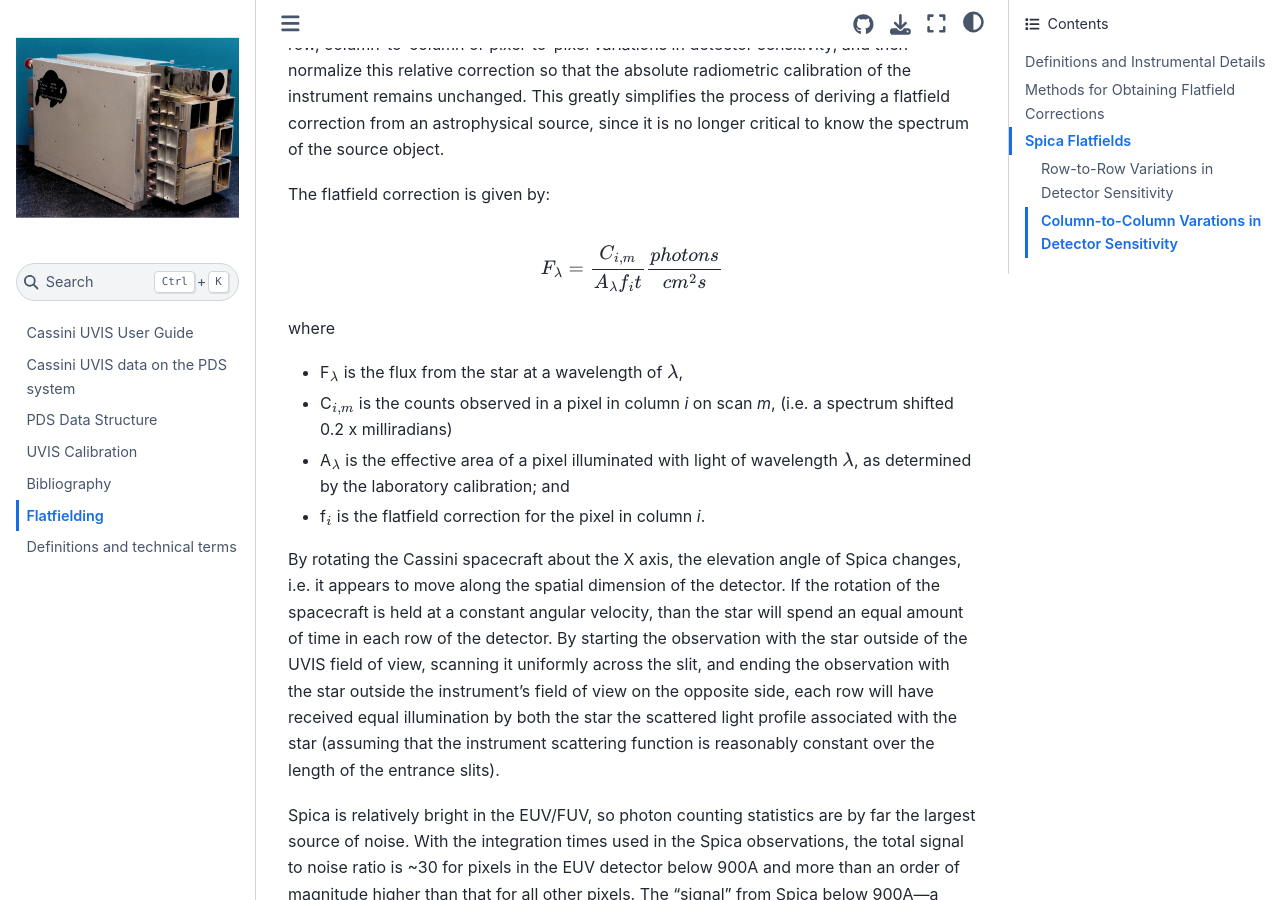
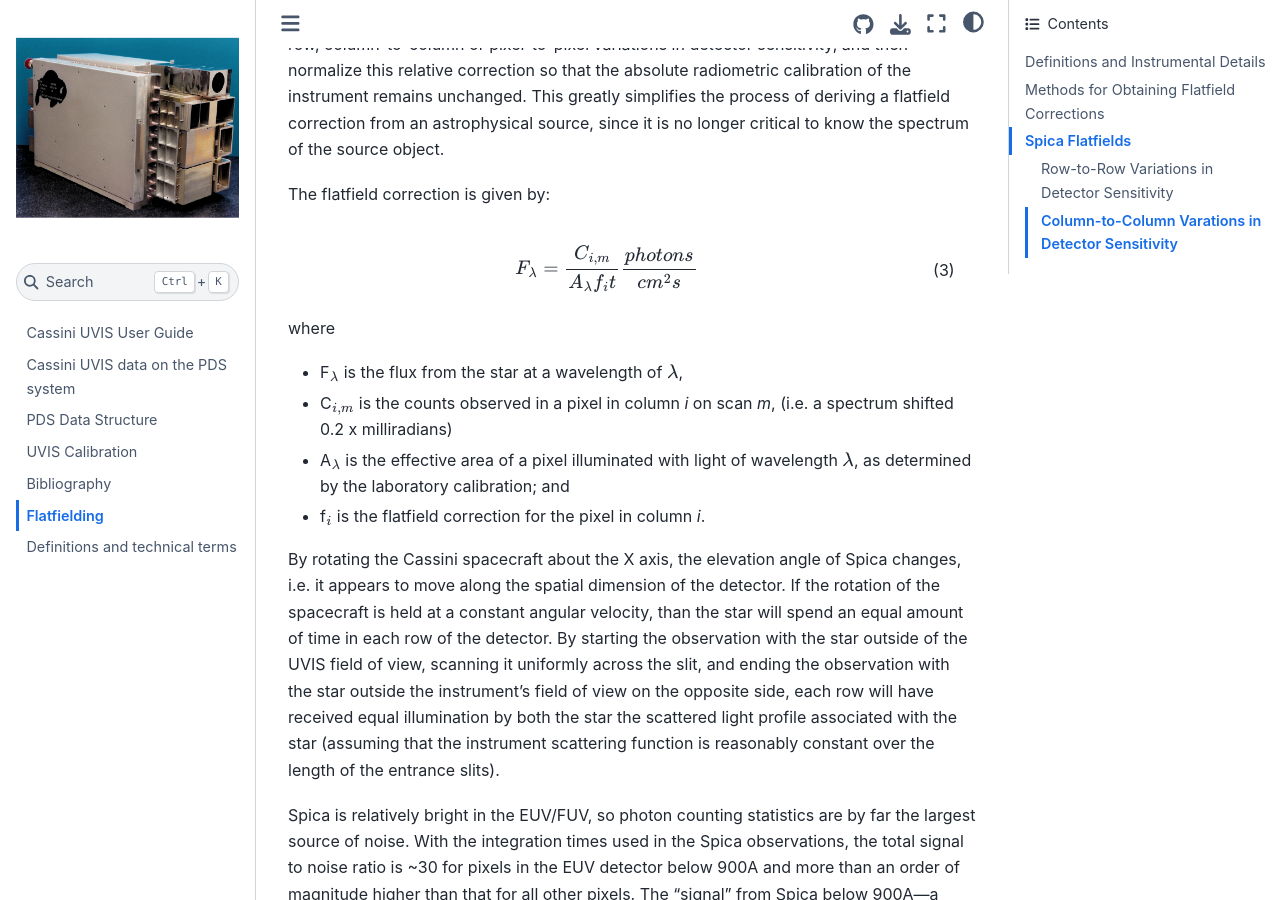
Before and after one commit to Cassini-UVIS/users_guide, a Jupyter Book: the page built from Appendix1_Flatfielding.md, in a window 1280 px wide and 900 px high, scrolled down 3888 px. Built offline with Jupyter Book 1.0.4 settings and Sphinx 7.4.7 and the Sphinx Book theme 1.1.4, drawn with Linux system fonts in a browser that asks for light colours; cross-references to code outside the pages are shown as plain code.

Commit message:
switch off multi-toc consecutive numbering

```diff
--- a/_config.yml
+++ b/_config.yml
@@ -36,4 +36,4 @@
 html:
   use_issues_button: true
   use_repository_button: true
-  use_multitoc_numbering: true
+  use_multitoc_numbering: false
```
Also changed, not shown: Appendix1_Flatfielding.md (+1 -0 lines).
